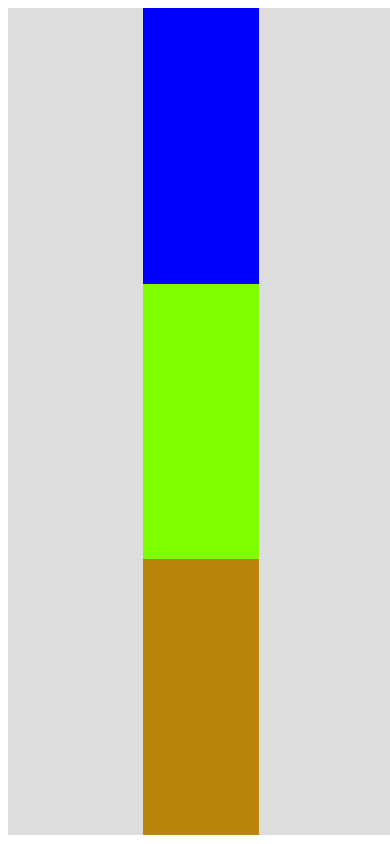
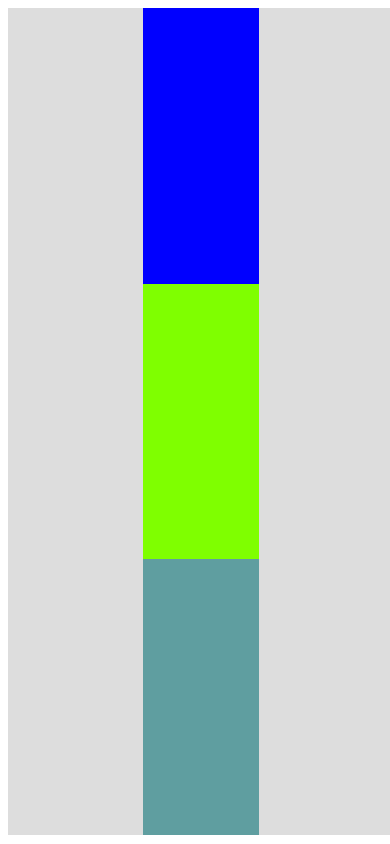
Before and after one commit to KOJI-YAMAMOTO-GitHub/Calendar-Clock-task, a plain HTML site: page index.html in a window 390 px wide. Drawn offline with Linux system fonts and the light colour scheme.

Commit message:
Update calendar&clock&task.css

```diff
--- a/calendar&clock&task.css
+++ b/calendar&clock&task.css
@@ -39,7 +39,7 @@
         width: 99vw;
         height:98vh;
         /* padding:10px; */
-        justify-content:space-around;
+        /* justify-content:space-around; */
         align-items: center;
         flex-direction:column;
     }
@@ -48,7 +48,7 @@
     #taskarea{
         height: 60%;
         width: 30%;
-        background-color:darkgoldenrod;
+        background-color:cadetblue;
     }
 
 }
```
